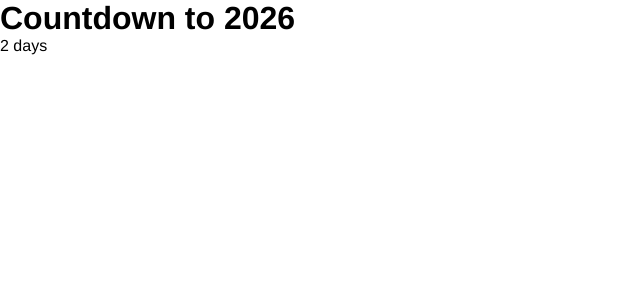
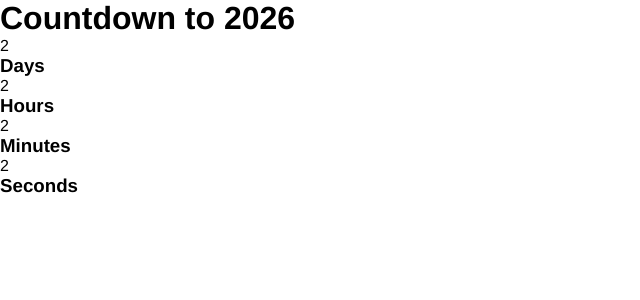
Before and after one commit to mikaellydev/desafios-react, a React (Vite) app in the folder countdown/: page / in a window 1280 px wide. Shown: the top 300 px of the page, without its empty margins (0-640 px from the left). Built offline with nearby package versions, Linux system fonts and the light colour scheme.

Commit message:
create counter component

```diff
--- a/countdown/src/App.jsx
+++ b/countdown/src/App.jsx
@@ -1,4 +1,6 @@
 import Title from './components/title';
+import Counter from './components/Counter';
+
 
 import './App.css';
 
@@ -9,11 +11,14 @@ function App() {
       <div className='Container'>
         <Title title={"Countdown to 2026"} />
         <div className='Countdown-container'>
-          <p>2 days</p>
+          <Counter title="Days" number={2} />
+          <Counter title="Hours" number={2} />
+          <Counter title="Minutes" number={2} />
+          <Counter title="Seconds" number={2} />
         </div>
       </div>
     </div>
-  )
-}
+  );
+};
 
-export default App
+export default App;
--- /dev/null
+++ b/countdown/src/components/Counter.jsx
@@ -0,0 +1,12 @@
+import React from 'react';
+
+const Counter = ({ title, number }) => {
+    return (
+        <div className='counter'>
+            <p className="counter-number">{number}</p>
+            <h3 className="counter-text">{title}</h3>
+        </div>
+    );
+};
+
+export default Counter;
```
